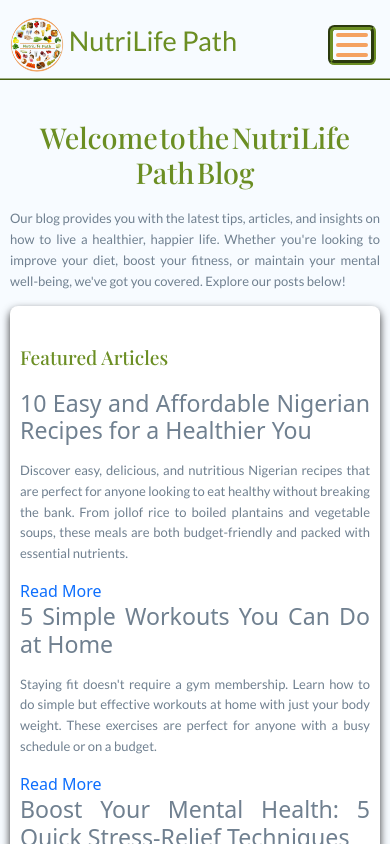
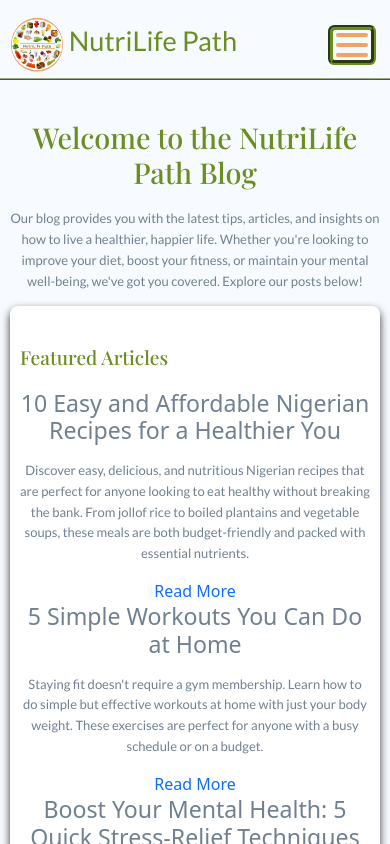
Before and after one commit to Esther20056/NutriLifePath, a React (Create React App) app: page /blog in a window 390 px wide. Shown: the top 844 px of the page. Built offline with nearby package versions, Linux system fonts and the light colour scheme; a web font is replaced by a local one.

Commit message:
another commit

```diff
--- a/src/ComponentsOne/Style/HealthyLivingTips.css
+++ b/src/ComponentsOne/Style/HealthyLivingTips.css
@@ -71,7 +71,6 @@ ul li strong {
 
   .hlt-container h1 {
     font-size: 2.5rem;
-    word-spacing: -0.3rem;
   }
 }
 
@@ -104,9 +103,11 @@ ul li strong {
 }
 
 @media (max-width: 480px) {
+  .hlt-container{
+    text-align: center;
+  }
   .hlt-container h1 {
     font-size: 1.6rem;
-    text-align: center;
   }
 
   .hlt-container h2 {
```
